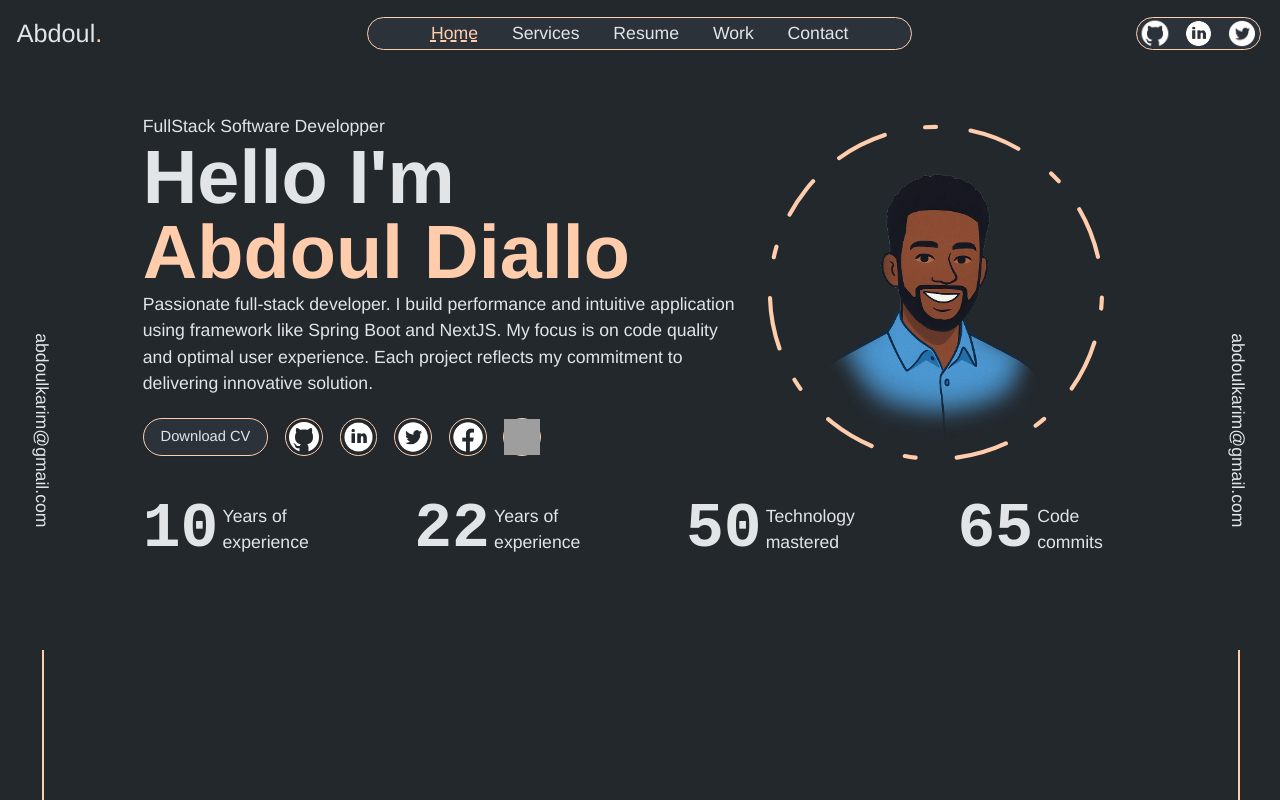
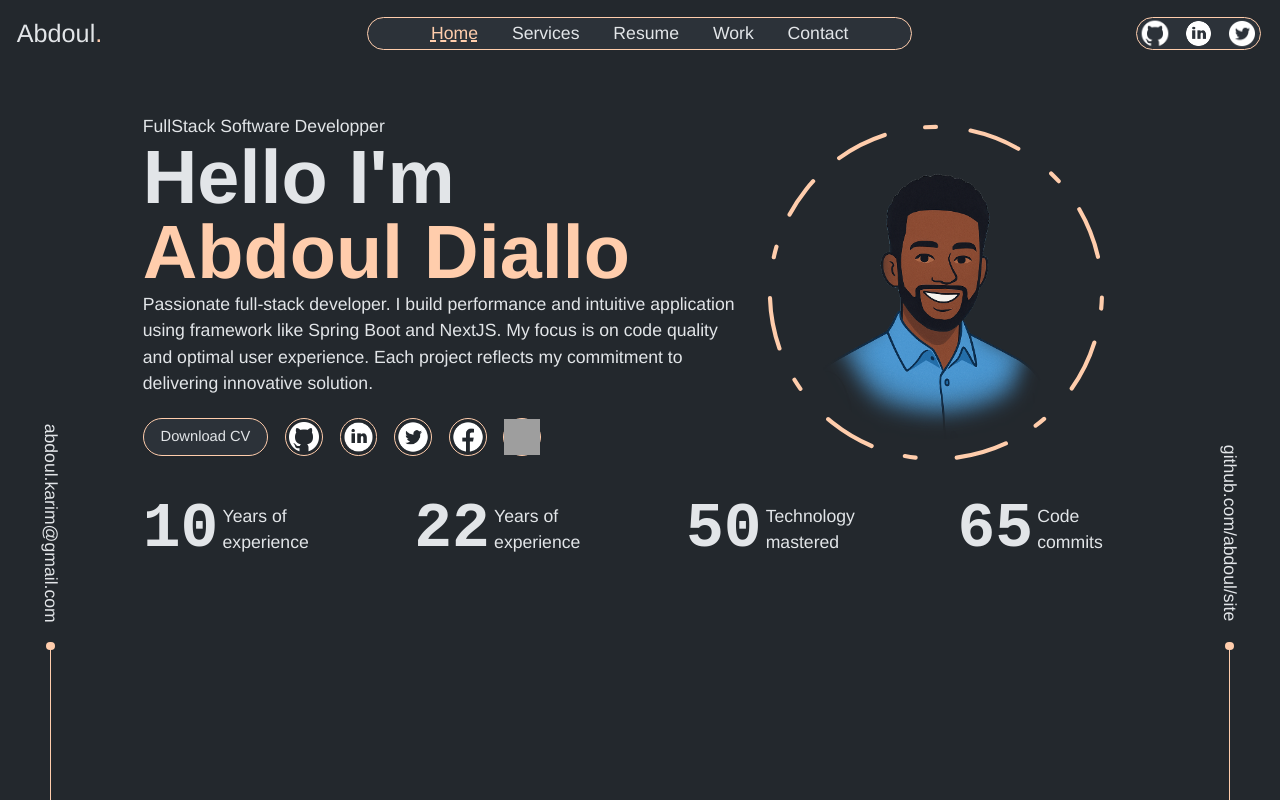
Before and after one commit to Abdoul224GN/portfolio, a Next.js app: page /home in a window 1280 px wide. Built offline with nearby package versions, Linux system fonts and the light colour scheme; grey boxes are pictures that could not be loaded.

Commit message:
feat: rearrangement de l'alignement des textes des sides

```diff
--- a/src/app/home/page.tsx
+++ b/src/app/home/page.tsx
@@ -49,7 +49,7 @@ export default function Home() {
                 </div>
                 <div>
                     <Side orientation={"left"}>abdoul.karim@gmail.com</Side>
-                    <Side orientation={"right"} className={``}>github.com/abdoul/site</Side>
+                    <Side orientation={"right"} className={``}>    github.com/abdoul/site</Side>
                 </div>
             </section>
         </motion.div>
--- a/src/components/Side.tsx
+++ b/src/components/Side.tsx
@@ -1,15 +1,23 @@
-export default function Side({orientation}: {orientation: string}) {
+import {ReactNode} from "react";
+
+export default function Side({className, orientation, children}: {
+    className?: string,
+    children: ReactNode,
+    orientation: string
+}) {
     return <>
-        <div className={`fixed ${orientation == "left" && `left-10`} ${orientation == "right" && `right-10`} bottom-0 z-10 flex flex-col justify-between w-0 h-[60%]`}>
-            <div className={`rotate-90`}>
-                <span className={`font-thin`}>abdoulkarim@gmail.com</span>
+        <div
+            className={`fixed ${orientation == "left" && `left-12`} ${orientation == "right" && `right-12`} bottom-0 w-0`}>
+            <div>
+                <ul className={`flex flex-col items-center w-full`}>
+                    <li className={`rotate-90 pr-50 font-thin whitespace-pre`}>{children}</li>
+                    <li className={`flex justify-center size-2 items-center`}>
+                        <div className={`size-2 rounded-full bg-accent`}></div>
+                    </li>
+                    <li className={`w-[1.5px] h-[150px] bg-accent`}></li>
+                </ul>
             </div>
-            <ul className={``}>
-                <li className={`flex justify-center items-center`}>
-                    <div className={` size-2 rounded-full bg-accent`}></div>
-                </li>
-                <li className={`w-[1.5px] h-[150px] bg-accent`}></li>
-            </ul>
+
         </div>
     </>
 };
```
